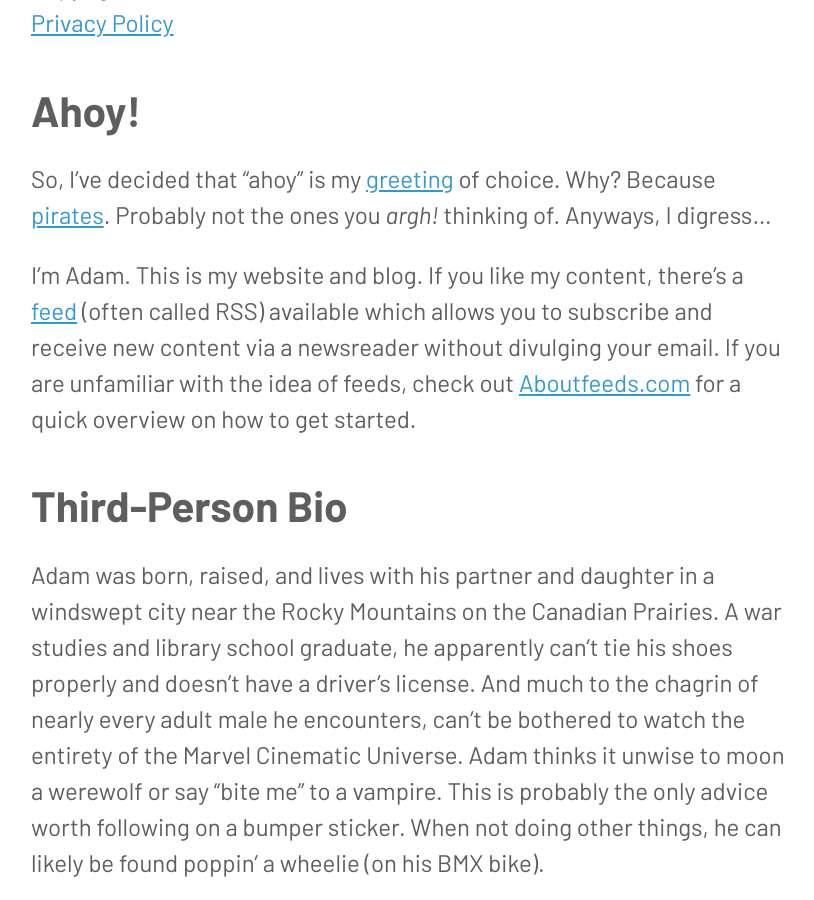
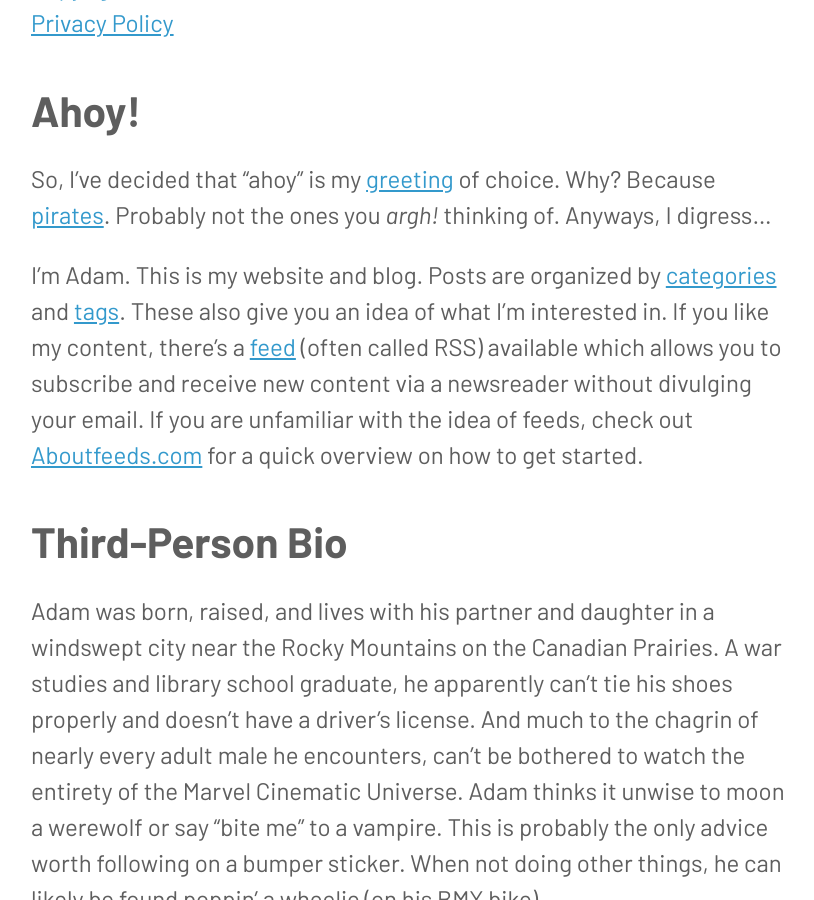
Before and after one commit to ajpwalser/ajpwalser.github.io, a Jekyll site: the page built from _posts/2021-07-09-about.md, in a window 1280 px wide and 900 px high, scrolled down 618 px. Shown: the whole window, without its empty margins (231-1045 px from the left). Built offline with Jekyll 4.4.1, drawn with Linux system fonts in a browser that asks for light colours.

Commit message:
Update 2021-07-09-about.md

```diff
--- a/_posts/2021-07-09-about.md
+++ b/_posts/2021-07-09-about.md
@@ -19,7 +19,7 @@ The "about" page err... post.<!--more-->
 
 So, I've decided that “ahoy” is my [greeting](https://en.wikipedia.org/wiki/Ahoy_(greeting)) of choice. Why? Because [pirates](https://en.wikipedia.org/wiki/Edelweiss_Pirates). Probably not the ones you *argh!* thinking of. Anyways, I digress...
 
-I'm Adam. This is my website and blog. If you like my content, there's a [feed](https://ajpwalser.github.io/feed.xml) (often called RSS) available which allows you to subscribe and receive new content via a newsreader without divulging your email. If you are unfamiliar with the idea of feeds, check out [Aboutfeeds.com](https://aboutfeeds.com/) for a quick overview on how to get started.
+I'm Adam. This is my website and blog. Posts are organized by [categories](https://ajpwalser.github.io/categories) and [tags](https://ajpwalser.github.io/tags/). These also give you an idea of what I'm interested in. If you like my content, there's a [feed](https://ajpwalser.github.io/feed.xml) (often called RSS) available which allows you to subscribe and receive new content via a newsreader without divulging your email. If you are unfamiliar with the idea of feeds, check out [Aboutfeeds.com](https://aboutfeeds.com/) for a quick overview on how to get started.
 
 ### Third-Person Bio
 {:toc}
```
